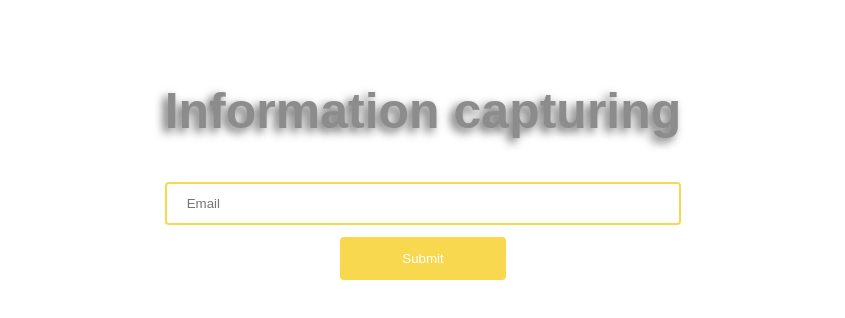
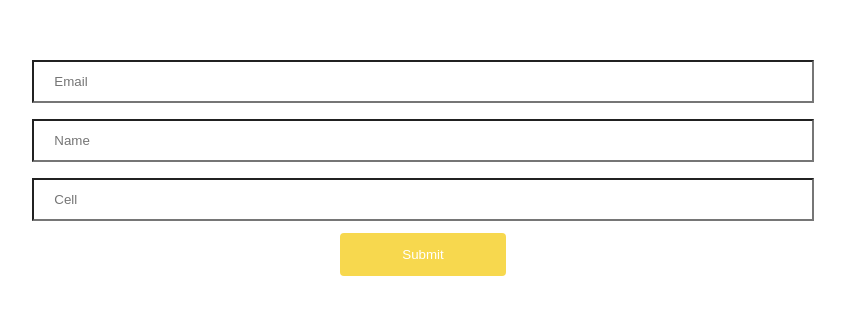
Before and after one commit to player2342/Simple_Forms, a plain HTML site: page public/index.html in a window 1280 px wide. Shown: the part 238-556 px from the top of the page, without its empty margins (217-1062 px from the left). Drawn offline with nearby package versions, Linux system fonts and the light colour scheme; a web font is replaced by a local one.

Commit message:
Update index.html

```diff
--- a/public/index.html
+++ b/public/index.html
@@ -12,8 +12,8 @@
       margin: 8px -12px; /*https://teamtreehouse.com/community/how-to-remove-space-between-submit-and-input-field*/
       box-sizing: border-box;
       text-justify: inherit;
-      border: 2px solid #f7d84e;
-      border-radius: 4px;
+      /*border: 2px solid #f7d84e;
+      border-radius: 4px;*/
       background-color: #ffffff;
       color: #8d8c8c;
     }
@@ -66,18 +66,14 @@
 
   <div class="flex-box">
     <div class="box">
-    <div>
-        <H1>Information capturing</H1>
-    </div>
-    <div>
+      <div>
       <form id="form">
-
         <input type="text" id="Email" name="Email" placeholder="Email">
-        <!-- <input type="text" id="name" name="Name" placeholder="Name">
-        <input type="text" id="cell" name="Cell" placeholder="Cell"> -->
+        <input type="text" id="name" name="Name" placeholder="Name">
+        <input type="text" id="cell" name="Cell" placeholder="Cell">
         <input type="submit" value="Submit">
       </form>
-    </div>
+      </div>
     </div>
   </div>
 <script>
```
